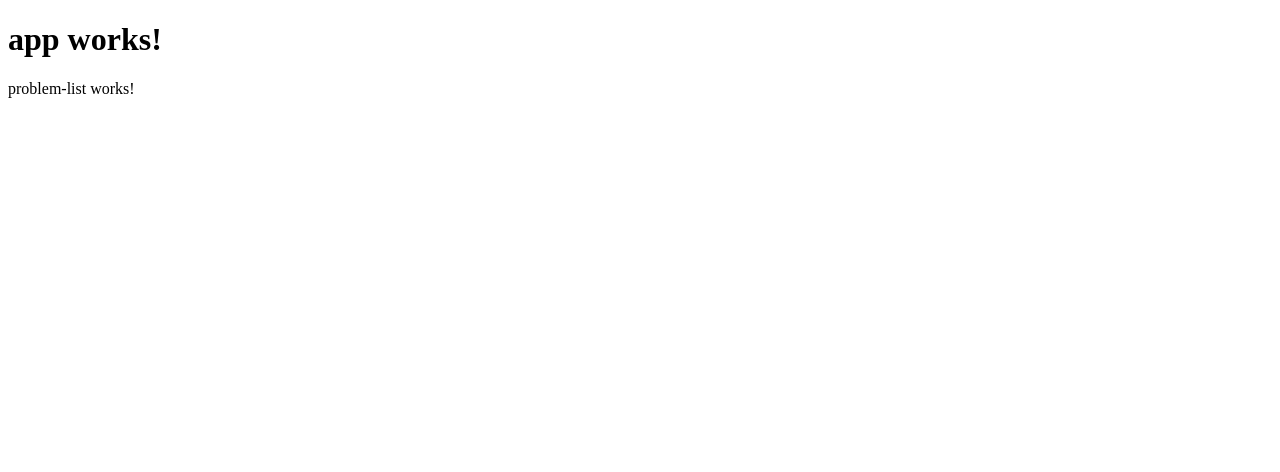
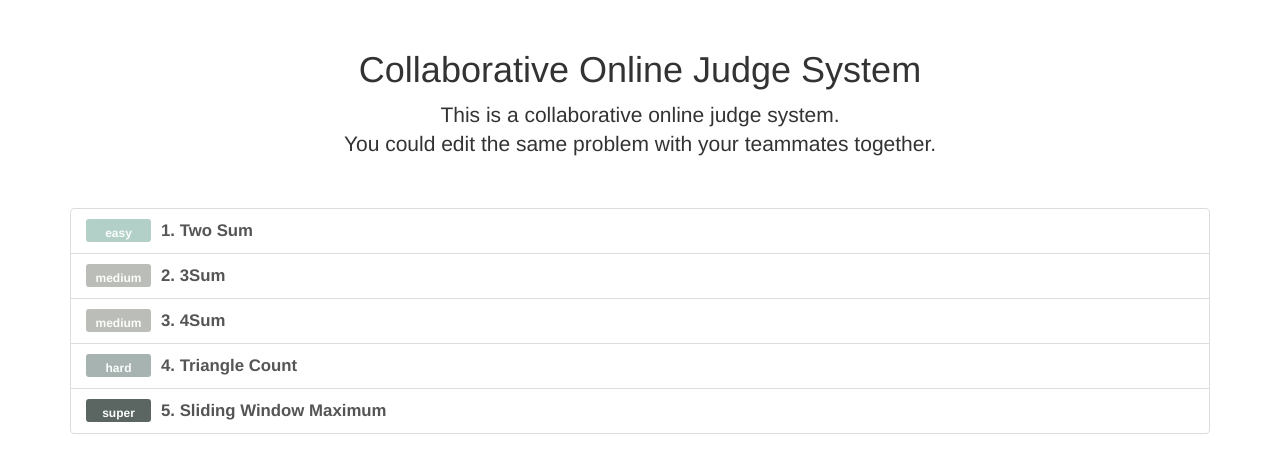
Before and after one commit to ganqianjun/collaborative-online-judge-system, an Angular app in the folder oj-client/: page / in a window 1280 px wide. Shown: the top 472 px of the page. Built offline with nearby package versions, Linux system fonts and the light colour scheme.

Commit message:
COJ Client : Add title and problem-lists

```diff
--- a/oj-client/package.json
+++ b/oj-client/package.json
@@ -20,7 +20,9 @@
     "@angular/platform-browser": "^4.0.0",
     "@angular/platform-browser-dynamic": "^4.0.0",
     "@angular/router": "^4.0.0",
+    "bootstrap": "^3.3.7",
     "core-js": "^2.4.1",
+    "jquery": "^3.2.1",
     "rxjs": "^5.1.0",
     "zone.js": "^0.8.4"
   },
--- a/oj-client/src/app/app.component.html
+++ b/oj-client/src/app/app.component.html
@@ -1,4 +1 @@
-<h1>
-  {{title}}
-</h1>
 <app-problem-list></app-problem-list>
--- a/oj-client/src/app/app.module.ts
+++ b/oj-client/src/app/app.module.ts
@@ -5,6 +5,8 @@ import { HttpModule } from '@angular/http';
 
 import { AppComponent } from './app.component';
 import { ProblemListComponent } from './components/problem-list/problem-list.component';
+
+import { DataService } from './services/data.service';
 
 @NgModule({
   declarations: [
@@ -16,7 +18,10 @@ import { ProblemListComponent } from './components/problem-list/problem-list.com
     FormsModule,
     HttpModule
   ],
-  providers: [],
+  providers: [{
+    provide: 'data',
+    useClass: DataService
+  }],
   bootstrap: [AppComponent]
 })
 export class AppModule { }
--- a/oj-client/src/app/components/problem-list/problem-list.component.css
+++ b/oj-client/src/app/components/problem-list/problem-list.component.css
@@ -0,0 +1,39 @@
+body {
+  padding-top: 5rem;
+}
+
+.starter-template {
+  padding: 3rem 1.5rem;
+  text-align: center;
+}
+
+.difficulty {
+  min-width: 65px;
+  margin-right: 10px;
+}
+
+.label.difficulty {
+  padding-top: 0.6em;
+  color: #fbfdfa;
+  font-size: 12px;
+}
+
+.title {
+  font-size: 1.2em;
+}
+
+.diff-easy {
+  background-color: #b2cfc8;
+}
+
+.diff-medium {
+  background-color: #bbbdb9;
+}
+
+.diff-hard {
+  background-color: #a6b3b0;
+}
+
+.diff-super {
+  background-color: #5b6663;
+}
--- a/oj-client/src/app/components/problem-list/problem-list.component.html
+++ b/oj-client/src/app/components/problem-list/problem-list.component.html
@@ -1,3 +1,12 @@
-<p>
-  problem-list works!
-</p>
+<div class="container">
+  <div class="starter-template">
+    <h1>Collaborative Online Judge System</h1>
+    <p class="lead">This is a collaborative online judge system.<br> You could edit the same problem with your teammates together.</p>
+  </div>
+  <div class="list-group">
+    <a class="list-group-item" *ngFor="let problem of problems">
+      <span class="{{'pull-left label difficulty diff-' + problem.difficulty.toLocaleLowerCase()}}">{{problem.difficulty}}</span>
+      <strong class="title">{{problem.id}}. {{problem.name}}</strong>
+    </a>
+  </div>
+</div>
--- a/oj-client/src/app/components/problem-list/problem-list.component.ts
+++ b/oj-client/src/app/components/problem-list/problem-list.component.ts
@@ -1,4 +1,7 @@
-import { Component, OnInit } from '@angular/core';
+import { Component, OnInit, Inject } from '@angular/core';
+import { Problem } from '../../models/problem.model';
+
+
 
 @Component({
   selector: 'app-problem-list',
@@ -6,10 +9,16 @@ import { Component, OnInit } from '@angular/core';
   styleUrls: ['./problem-list.component.css']
 })
 export class ProblemListComponent implements OnInit {
+  problems: Problem[];
 
-  constructor() { }
+  constructor(@Inject('data') private dataService) { }
 
   ngOnInit() {
+    this.getProblems();
+  }
+
+  getProblems(): void{
+    this.problems = this.dataService.getProblems();
   }
 
 }
--- /dev/null
+++ b/oj-client/src/app/mock-problems.ts
@@ -0,0 +1,36 @@
+import { Problem } from './models/problem.model';
+
+export const PROBLEMS : Problem[] = [
+  {
+    id: 1,
+    name: "Two Sum",
+    desc: `Given an array of integers, find two numbers such that they add up to a specific target number.
+    The function twoSum should return indices of the two numbers such that they add up to the target, where index1 must be less than index2. Please note that your returned answers (both index1 and index2) are NOT zero-based.`,
+    difficulty: "easy"
+  },
+  {
+    id: 2,
+    name: "3Sum",
+    desc: `Given an array S of n integers, are there elements a, b, c in S such that a + b + c = 0? Find all unique triplets in the array which gives the sum of zero.`,
+    difficulty: "medium"
+  },
+  {
+    id: 3,
+    name: "4Sum",
+    desc: `Given an array S of n integers, are there elements a, b, c, and d in S such that a + b + c + d = target?
+    Find all unique quadruplets in the array which gives the sum of target.`,
+    difficulty: "medium"
+  },
+  {
+    id: 4,
+    name: "Triangle Count",
+    desc: `Given an array of integers, how many three numbers can be found in the array, so that we can build an triangle whose three edges length is the three numbers that we find?`,
+    difficulty: "hard"
+  },
+  {
+    id: 5,
+    name: "Sliding Window Maximum",
+    desc: `Given an array of n integer with duplicate number, and a moving window(size k), move the window at each iteration from the start of the array, find the maximum number inside the window at each moving.`,
+    difficulty: "super"
+  }
+];
--- /dev/null
+++ b/oj-client/src/app/models/problem.model.ts
@@ -0,0 +1,6 @@
+export class Problem {
+  id: number;
+  name: string;
+  desc: string;
+  difficulty: string;
+}
--- /dev/null
+++ b/oj-client/src/app/services/data.service.ts
@@ -0,0 +1,19 @@
+import { Injectable } from '@angular/core';
+import { Problem } from '../models/problem.model';
+import { PROBLEMS } from '../mock-problems';
+
+@Injectable()
+export class DataService {
+
+  constructor() { }
+
+  getProblems(): Problem[] {
+    return PROBLEMS;
+  }
+
+  getProblem(id: number): Problem {
+    return PROBLEMS.find(
+      (problem) => problem.id === id
+    );
+  }
+}
```
Also changed, not shown: oj-client/.angular-cli.json, 1 other file (tests, documents, lock files or other folders).
